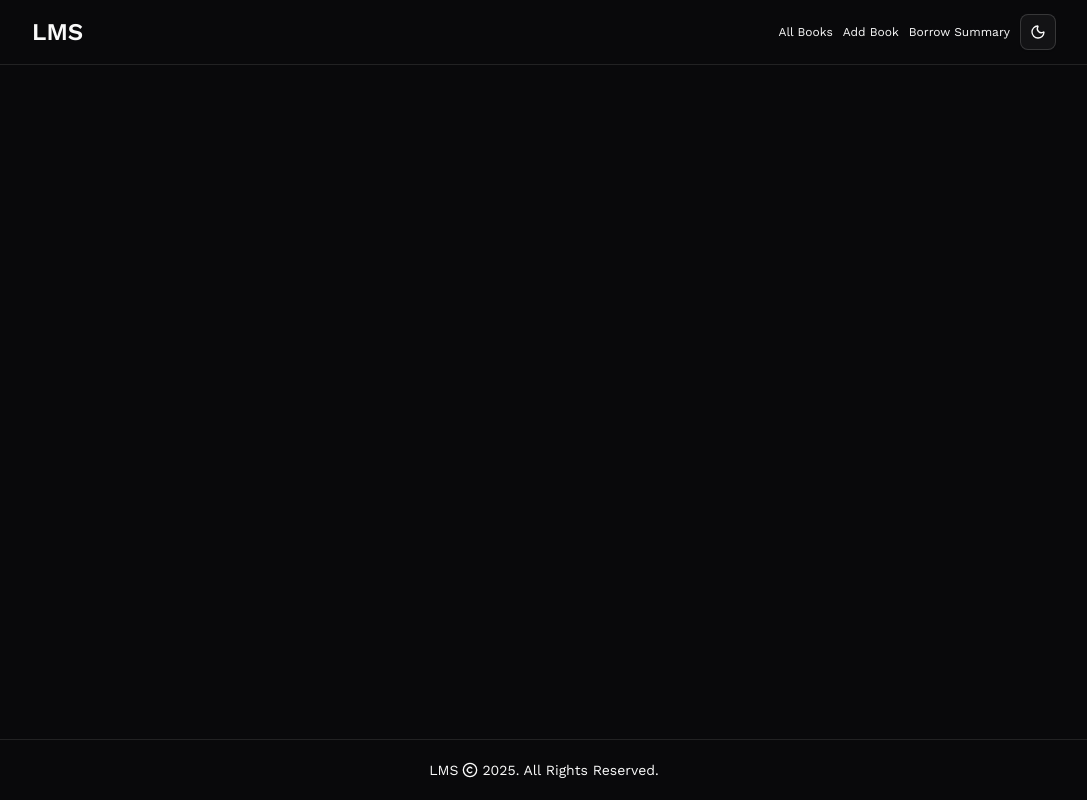
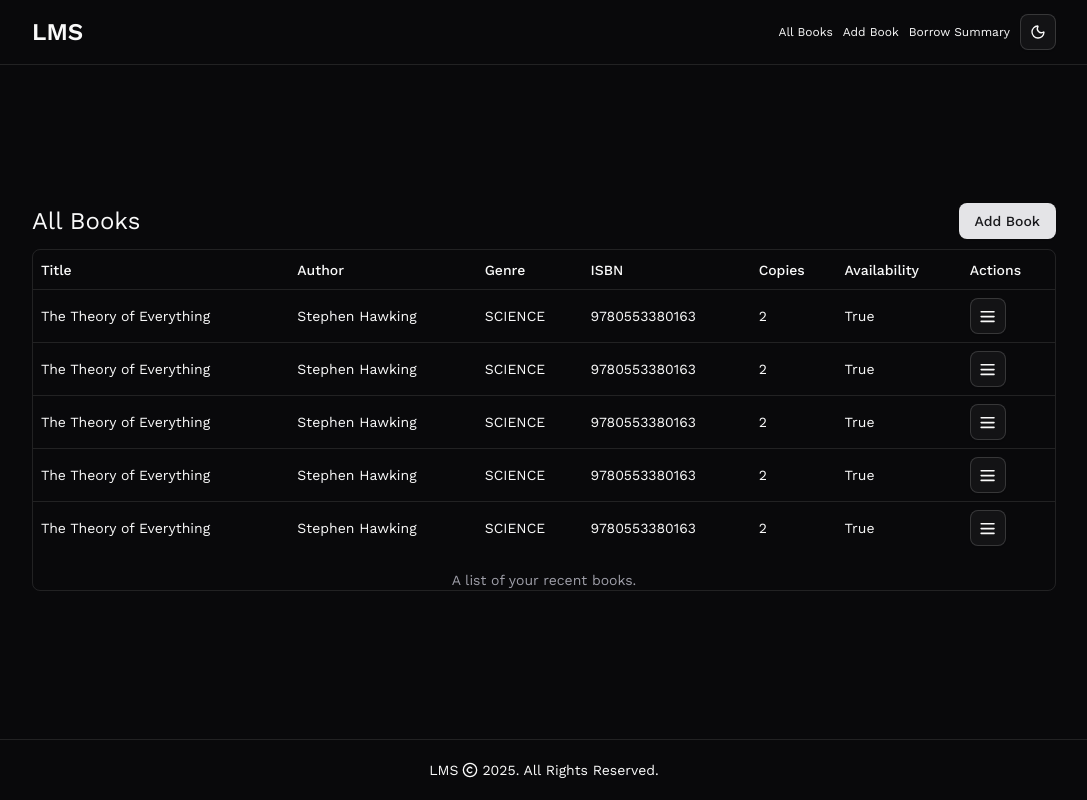
Before and after one commit to faisalchy64/assignment-four, a React (Vite) app: page / in a window 1280 px wide. Shown: the whole page, without its empty margins (96-1183 px from the left). Built offline with nearby package versions, Linux system fonts and the light colour scheme.

Commit message:
(feat): Created Books.tsx page and BookItem.tsx component.

```diff
--- /dev/null
+++ b/src/components/BookItem.tsx
@@ -0,0 +1,50 @@
+import { Link } from "react-router";
+import { Menu } from "lucide-react";
+import { TableRow, TableCell } from "@/components/ui/table";
+import { Button } from "@/components/ui/button";
+import {
+  DropdownMenu,
+  DropdownMenuContent,
+  DropdownMenuItem,
+  DropdownMenuLabel,
+  DropdownMenuSeparator,
+  DropdownMenuTrigger,
+} from "@/components/ui/dropdown-menu";
+
+export default function BookItem() {
+  return (
+    <TableRow>
+      <TableCell>The Theory of Everything</TableCell>
+      <TableCell>Stephen Hawking</TableCell>
+      <TableCell>SCIENCE</TableCell>
+      <TableCell>9780553380163</TableCell>
+      <TableCell>2</TableCell>
+      <TableCell>True</TableCell>
+      <TableCell>
+        <DropdownMenu>
+          <DropdownMenuTrigger asChild>
+            <Button variant="outline" size="icon">
+              <Menu className="size-[1.2rem]" />
+            </Button>
+          </DropdownMenuTrigger>
+          <DropdownMenuContent align="end">
+            <DropdownMenuLabel>
+              <span>Actions</span>
+            </DropdownMenuLabel>
+            <DropdownMenuSeparator />
+            <DropdownMenuItem>
+              <Link to="/books/1">View</Link>
+            </DropdownMenuItem>
+            <DropdownMenuItem>
+              <Link to="/edit-book/1">Edit</Link>
+            </DropdownMenuItem>
+            <DropdownMenuItem>
+              <Link to="/borrow/1">Borrow</Link>
+            </DropdownMenuItem>
+            <DropdownMenuItem>Delete</DropdownMenuItem>
+          </DropdownMenuContent>
+        </DropdownMenu>
+      </TableCell>
+    </TableRow>
+  );
+}
--- /dev/null
+++ b/src/components/ui/table.tsx
@@ -0,0 +1,114 @@
+import * as React from "react"
+
+import { cn } from "@/lib/utils"
+
+function Table({ className, ...props }: React.ComponentProps<"table">) {
+  return (
+    <div
+      data-slot="table-container"
+      className="relative w-full overflow-x-auto"
+    >
+      <table
+        data-slot="table"
+        className={cn("w-full caption-bottom text-sm", className)}
+        {...props}
+      />
+    </div>
+  )
+}
+
+function TableHeader({ className, ...props }: React.ComponentProps<"thead">) {
+  return (
+    <thead
+      data-slot="table-header"
+      className={cn("[&_tr]:border-b", className)}
+      {...props}
+    />
+  )
+}
+
+function TableBody({ className, ...props }: React.ComponentProps<"tbody">) {
+  return (
+    <tbody
+      data-slot="table-body"
+      className={cn("[&_tr:last-child]:border-0", className)}
+      {...props}
+    />
+  )
+}
+
+function TableFooter({ className, ...props }: React.ComponentProps<"tfoot">) {
+  return (
+    <tfoot
+      data-slot="table-footer"
+      className={cn(
+        "bg-muted/50 border-t font-medium [&>tr]:last:border-b-0",
+        className
+      )}
+      {...props}
+    />
+  )
+}
+
+function TableRow({ className, ...props }: React.ComponentProps<"tr">) {
+  return (
+    <tr
+      data-slot="table-row"
+      className={cn(
+        "hover:bg-muted/50 data-[state=selected]:bg-muted border-b transition-colors",
+        className
+      )}
+      {...props}
+    />
+  )
+}
+
+function TableHead({ className, ...props }: React.ComponentProps<"th">) {
+  return (
+    <th
+      data-slot="table-head"
+      className={cn(
+        "text-foreground h-10 px-2 text-left align-middle font-medium whitespace-nowrap [&:has([role=checkbox])]:pr-0 [&>[role=checkbox]]:translate-y-[2px]",
+        className
+      )}
+      {...props}
+    />
+  )
+}
+
+function TableCell({ className, ...props }: React.ComponentProps<"td">) {
+  return (
+    <td
+      data-slot="table-cell"
+      className={cn(
+        "p-2 align-middle whitespace-nowrap [&:has([role=checkbox])]:pr-0 [&>[role=checkbox]]:translate-y-[2px]",
+        className
+      )}
+      {...props}
+    />
+  )
+}
+
+function TableCaption({
+  className,
+  ...props
+}: React.ComponentProps<"caption">) {
+  return (
+    <caption
+      data-slot="table-caption"
+      className={cn("text-muted-foreground mt-4 text-sm", className)}
+      {...props}
+    />
+  )
+}
+
+export {
+  Table,
+  TableHeader,
+  TableBody,
+  TableFooter,
+  TableHead,
+  TableRow,
+  TableCell,
+  TableCaption,
+}
--- a/src/layouts/Navbar.tsx
+++ b/src/layouts/Navbar.tsx
@@ -21,7 +21,7 @@ export default function Navbar() {
 
         <div className="hidden md:flex items-center gap-2.5 text-xs">
           <Link to="/books">All Books</Link>
-          <Link to="/add-book">Add Book</Link>
+          <Link to="/create-book">Add Book</Link>
           <Link to="/borrow-summary">Borrow Summary</Link>
 
           <ModeToggle />
@@ -44,7 +44,7 @@ export default function Navbar() {
                 <Link to="/books">All Books</Link>
               </DropdownMenuItem>
               <DropdownMenuItem>
-                <Link to="/add-book">Add Book</Link>
+                <Link to="/create-book">Add Book</Link>
               </DropdownMenuItem>
               <DropdownMenuItem>
                 <Link to="/borrow-summary">Borrow Summary</Link>
--- /dev/null
+++ b/src/pages/Books.tsx
@@ -0,0 +1,49 @@
+import { Link } from "react-router";
+import { Button } from "@/components/ui/button";
+import BookItem from "@/components/BookItem";
+import {
+  Table,
+  TableBody,
+  TableCaption,
+  TableHead,
+  TableHeader,
+  TableRow,
+} from "@/components/ui/table";
+
+export default function Books() {
+  return (
+    <main className="w-4/5 mx-auto">
+      <div className="flex justify-between items-center">
+        <h3 className="text-2xl">All Books</h3>
+        <Link to="/create-book">
+          <Button>Add Book</Button>
+        </Link>
+      </div>
+
+      <div className="border rounded-md my-2.5">
+        <Table>
+          <TableCaption>A list of your recent books.</TableCaption>
+          <TableHeader>
+            <TableRow>
+              <TableHead>Title</TableHead>
+              <TableHead>Author</TableHead>
+              <TableHead>Genre</TableHead>
+              <TableHead>ISBN</TableHead>
+              <TableHead>Copies</TableHead>
+              <TableHead>Availability</TableHead>
+              <TableHead>Actions</TableHead>
+            </TableRow>
+          </TableHeader>
+
+          <TableBody>
+            <BookItem />
+            <BookItem />
+            <BookItem />
+            <BookItem />
+            <BookItem />
+          </TableBody>
+        </Table>
+      </div>
+    </main>
+  );
+}
--- a/src/routes.tsx
+++ b/src/routes.tsx
@@ -1,11 +1,21 @@
 import { createBrowserRouter } from "react-router";
 import Main from "./layouts/Main";
+import Books from "./pages/Books";
 
 const router = createBrowserRouter([
   {
     path: "",
     element: <Main />,
-    children: [],
+    children: [
+      {
+        index: true,
+        element: <Books />,
+      },
+      {
+        path: "/books",
+        element: <Books />,
+      },
+    ],
   },
   {
     path: "*",
```
